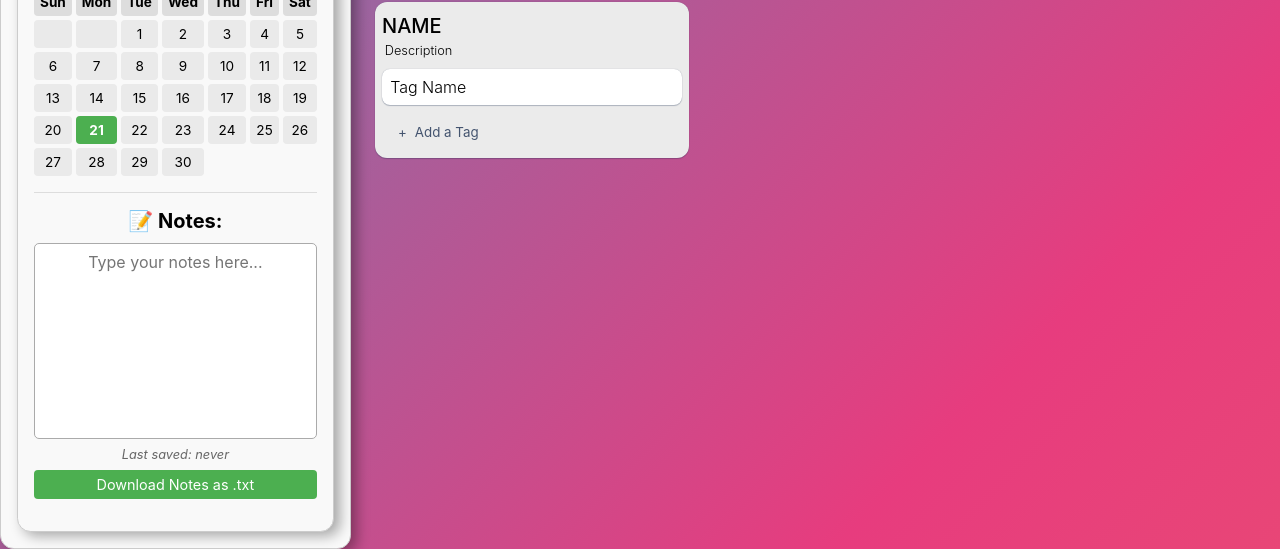
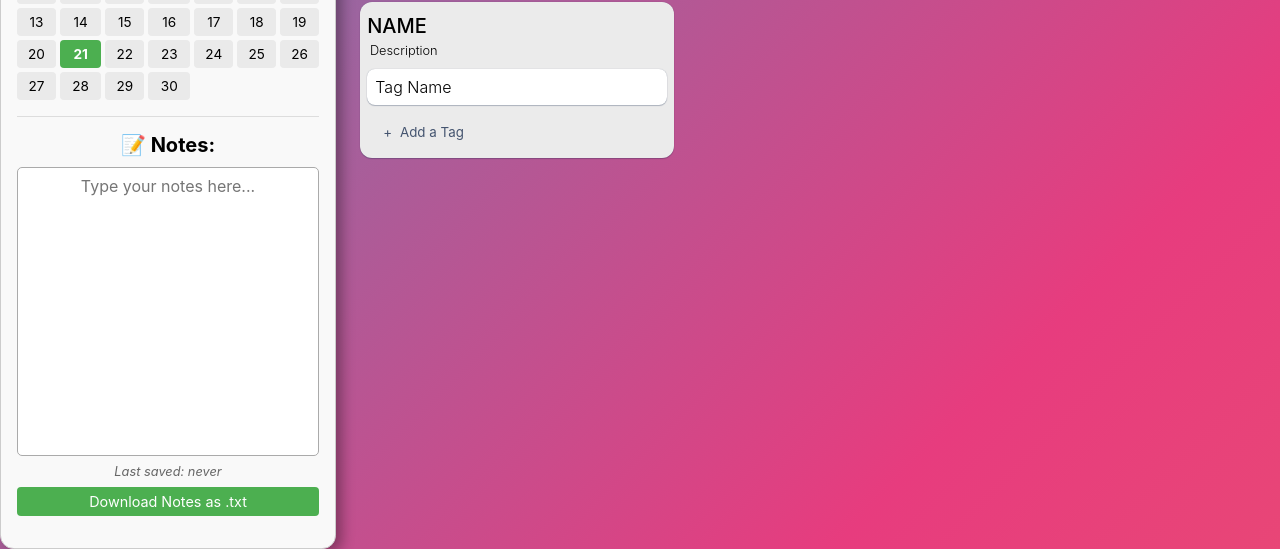
Before and after one commit to caden-james/CSE498-Turing, a plain HTML site: page Dev/Frontend/board.html in a window 1280 px wide. Shown: the part 251-800 px from the top of the page. Drawn offline with nearby package versions, Linux system fonts and the light colour scheme; no server answers.

Commit message:
fixed error

```diff
--- a/Dev/Frontend/board.html
+++ b/Dev/Frontend/board.html
@@ -18,7 +18,7 @@
     <div class="limiter">
         <div class="container">
 
-            <div class="sidebar-left">
+
                 <div class="sidebar-left">
                     <div class="calendar">
                       <p class="section-title">📅 Today's Date:</p>
@@ -37,7 +37,7 @@
                         <button id="download-notes" class="download-btn">Download Notes as .txt</button>
                     </div>
                 </div>
-            </div>
+
 
             <div class="main">
 
```
